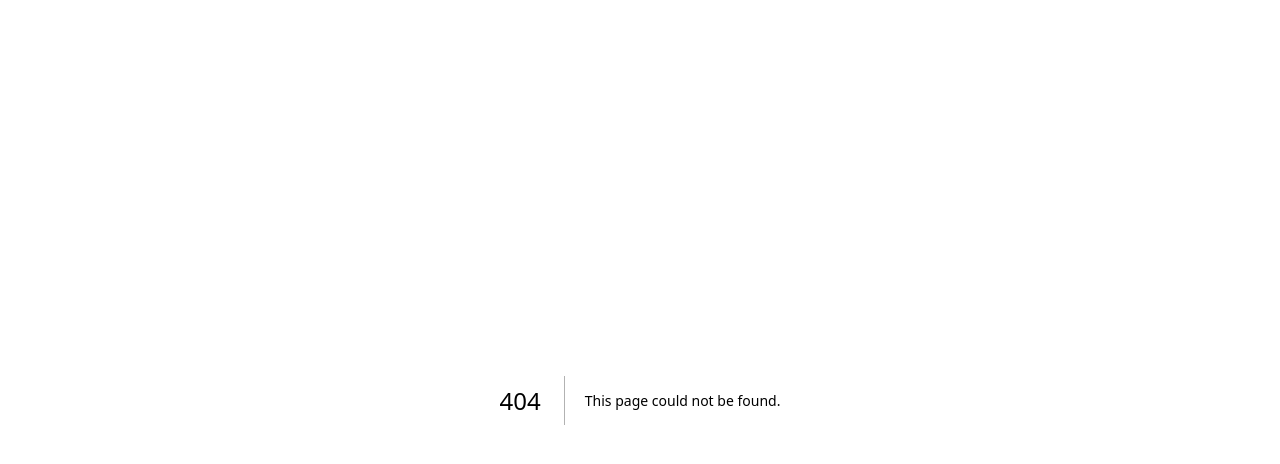
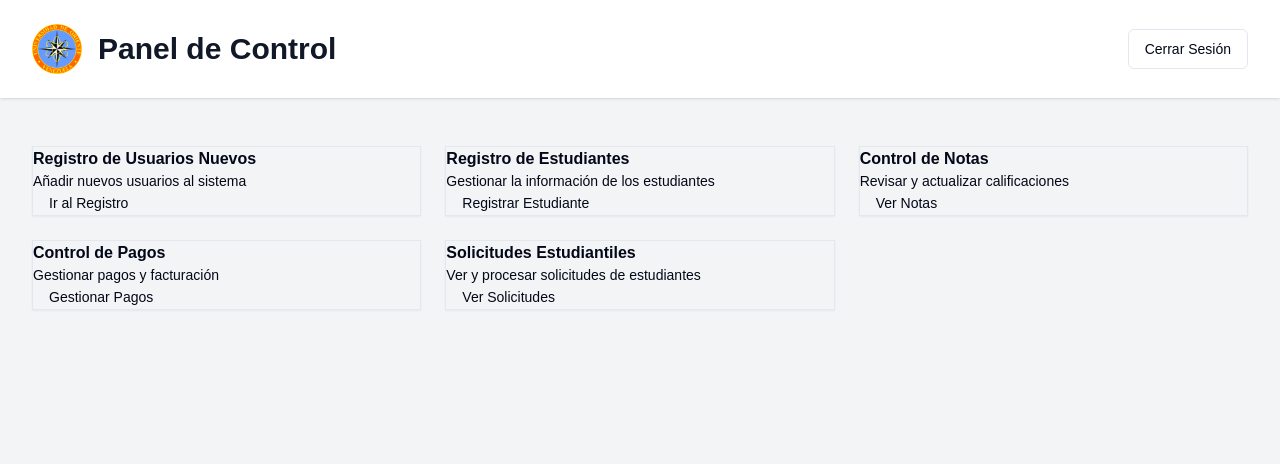
Before and after one commit to claurodz22/admin-postgraduate, a Next.js app: page /page in a window 1280 px wide. Before the commit this address had no page. Shown: the top 464 px of the page. Built offline with nearby package versions, Linux system fonts and the light colour scheme.

Commit message:
cuartovance

```diff
--- /dev/null
+++ b/components/ui/card.tsx
@@ -0,0 +1,79 @@
+import * as React from "react"
+
+import { cn } from "@/lib/utils"
+
+const Card = React.forwardRef<
+  HTMLDivElement,
+  React.HTMLAttributes<HTMLDivElement>
+>(({ className, ...props }, ref) => (
+  <div
+    ref={ref}
+    className={cn(
+      "rounded-lg border bg-card text-card-foreground shadow-sm",
+      className
+    )}
+    {...props}
+  />
+))
+Card.displayName = "Card"
+
+const CardHeader = React.forwardRef<
+  HTMLDivElement,
+  React.HTMLAttributes<HTMLDivElement>
+>(({ className, ...props }, ref) => (
+  <div
+    ref={ref}
+    className={cn("flex flex-col space-y-1.5 p-6", className)}
+    {...props}
+  />
+))
+CardHeader.displayName = "CardHeader"
+
+const CardTitle = React.forwardRef<
+  HTMLDivElement,
+  React.HTMLAttributes<HTMLDivElement>
+>(({ className, ...props }, ref) => (
+  <div
+    ref={ref}
+    className={cn(
+      "text-2xl font-semibold leading-none tracking-tight",
+      className
+    )}
+    {...props}
+  />
+))
+CardTitle.displayName = "CardTitle"
+
+const CardDescription = React.forwardRef<
+  HTMLDivElement,
+  React.HTMLAttributes<HTMLDivElement>
+>(({ className, ...props }, ref) => (
+  <div
+    ref={ref}
+    className={cn("text-sm text-muted-foreground", className)}
+    {...props}
+  />
+))
+CardDescription.displayName = "CardDescription"
+
+const CardContent = React.forwardRef<
+  HTMLDivElement,
+  React.HTMLAttributes<HTMLDivElement>
+>(({ className, ...props }, ref) => (
+  <div ref={ref} className={cn("p-6 pt-0", className)} {...props} />
+))
+CardContent.displayName = "CardContent"
+
+const CardFooter = React.forwardRef<
+  HTMLDivElement,
+  React.HTMLAttributes<HTMLDivElement>
+>(({ className, ...props }, ref) => (
+  <div
+    ref={ref}
+    className={cn("flex items-center p-6 pt-0", className)}
+    {...props}
+  />
+))
+CardFooter.displayName = "CardFooter"
+
+export { Card, CardHeader, CardFooter, CardTitle, CardDescription, CardContent }
--- a/src/app/components/principal-form.jsx
+++ b/src/app/components/main-page.jsx
@@ -10,7 +10,7 @@
         <div className="max-w-7xl mx-auto py-6 px-4 sm:px-6 lg:px-8 flex justify-between items-center">
           <div className="flex items-center">
             <Image
-              src="/placeholder.svg?height=50&width=50"
+              src="/Logo_UDO.svg.png"
               alt="Logo"
               width={50}
               height={50}
--- /dev/null
+++ b/src/app/page/page.jsx
@@ -0,0 +1,5 @@
+import MainPage from '../components/main-page'
+
+export default function Home() {
+  return <MainPage />
+}
```
Also changed, not shown: 1 other file (tests, documents, lock files or other folders).
